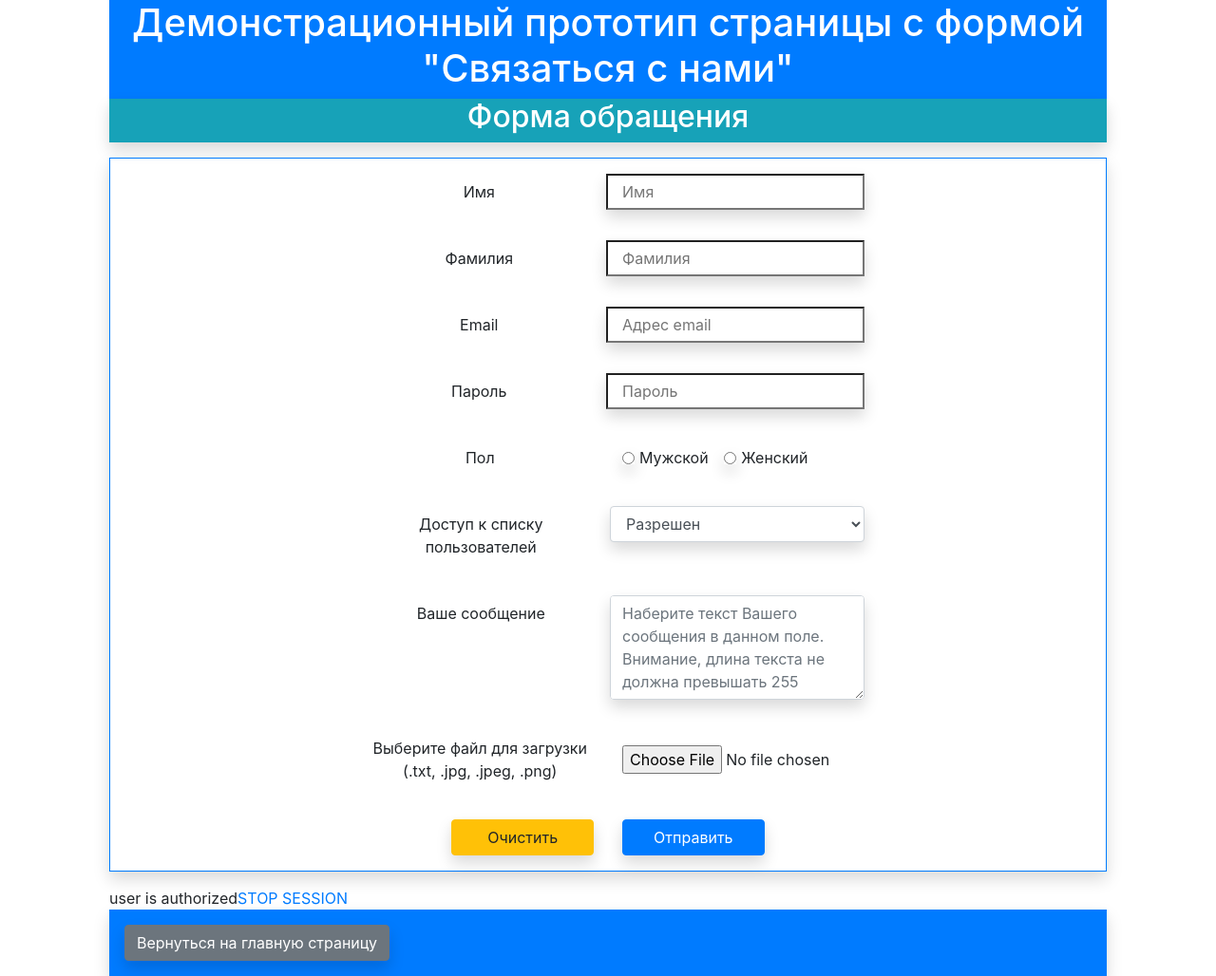
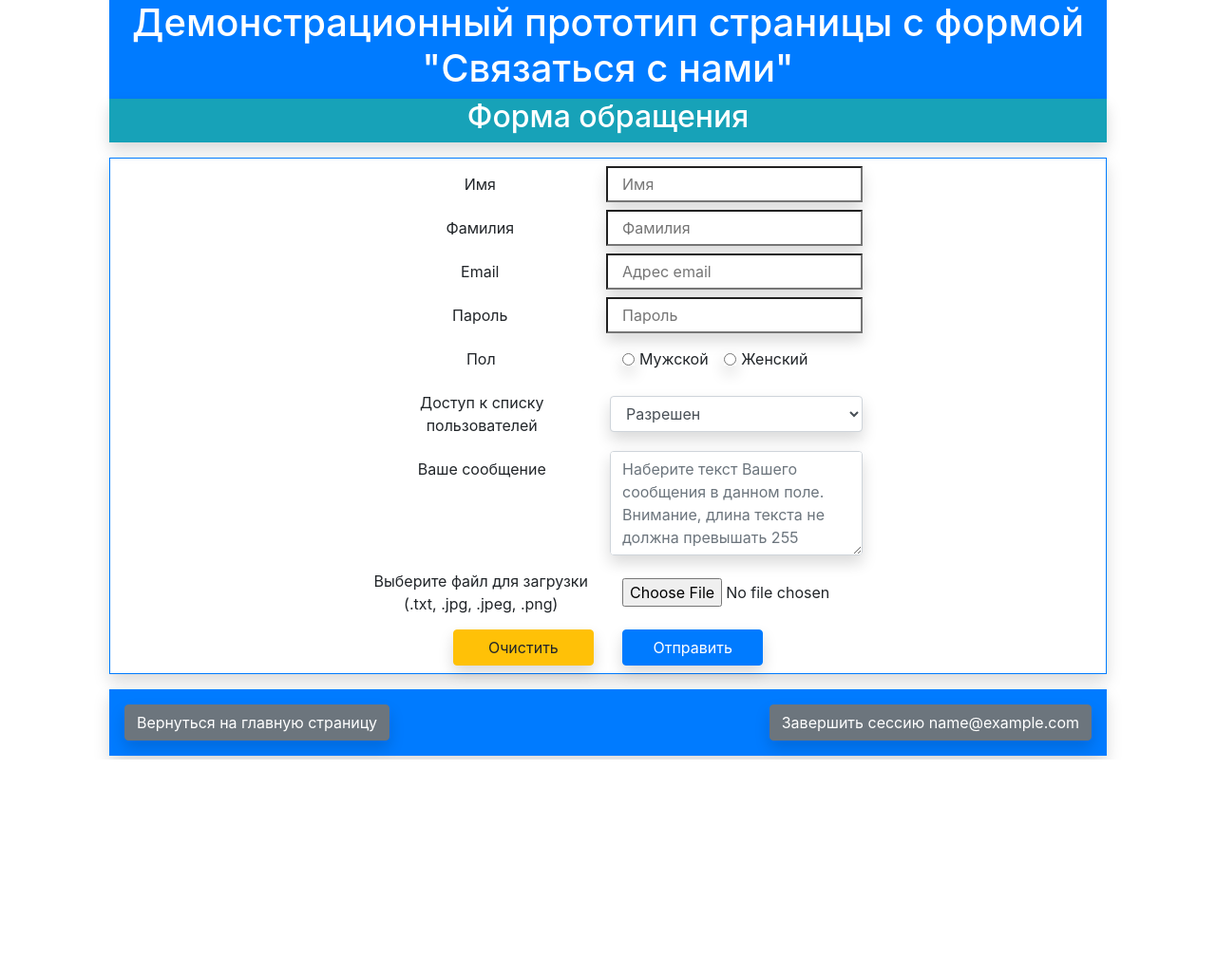
Before and after one commit to atghru/php_practice, a PHP site: page /index.php?mode=add in a window 1280 px wide. Shown: the whole page at 95% size. After the commit the page ends 800 px from the top, so only its background shows below. Run offline with PHP 8.4, Linux system fonts and the light colour scheme; the visitor is signed in with stand-in values (Sample User, id 1); data that the repository does not hold is empty.

Commit message:
add input select to limit number of results per page, modify 99.1_ReturnButton.php to add new session control button

```diff
--- a/index.php
+++ b/index.php
@@ -51,14 +51,10 @@ if ($_SERVER['REQUEST_METHOD'] === 'POST' && BEEPBOOP) {
     print('</pre></div>');
 }
 
-if ($_SESSION['user_is_authorized'] === true){
-    print("user is authorized");
-    print("<a href=\"index.php?stop_session=1\">STOP SESSION</a>");
-}
-else {
-    print("user is not authorized");
-}
+// if ($_SESSION['user_is_authorized'] === true) {
+//     include('page_parts/0.1_UserIsAuthorized.php');
+// }
 
-include('page_parts/99.1_ReturnButton.html');
+include('page_parts/99.1_ReturnButton.php');
 
 require('page_parts/99.0_Footer.html');
--- a/page_parts/3.0_Form.html
+++ b/page_parts/3.0_Form.html
@@ -6,26 +6,25 @@
     </div>
 </div>
 <div>
-
     <form method="post" action="index.php?mode=add" class="form-group border border-primary shadow"  enctype="multipart/form-data">
-                        <div class="row row-cols-2 justify-content-md-center">
-                        <div class="form-group row m-3">
+        <div class="row row-cols-2 justify-content-center p-1">
+        <div class="form-group row m-1">
             <label for="firstname" class="col col-form-label text-center">Имя</label>
             <input id="firstname" class="col shadow" type="text" name="firstname" placeholder="Имя" required="">
         </div>
-                        <div class="form-group row m-3">
+        <div class="form-group row m-1">
             <label for="lastname" class="col col-form-label text-center">Фамилия</label>
             <input id="lastname" class="col shadow" type="text" name="lastname" placeholder="Фамилия" required="">
         </div>
-                        <div class="form-group row m-3">
+        <div class="form-group row m-1">
             <label id="email" class="col col-form-label text-center">Email</label>
             <input id="email" class="col shadow" type="email" name="email" placeholder="Адрес email" required="">
         </div>
-                        <div class="form-group row m-3">
+        <div class="form-group row m-1">
             <label id="password" class="col col-form-label text-center">Пароль</label>
-                            <input id="password" class="col shadow" type="password" name="password" placeholder="Пароль" required="" autocomplete="new-password">
+            <input id="password" class="col shadow " type="password" name="password" placeholder="Пароль" required="" autocomplete="new-password">
         </div>
-                        <div class="form-group row m-3">
+        <div class="form-group row m-1">
             <legend class="col-form-label col text-center">Пол</legend>
             <div class="col align-self-center">
                 <div class="form-check-inline">
@@ -38,23 +37,23 @@
                 </div>
             </div>
         </div>
-                        <div class="form-group row m-3">
+        <div class="form-group row m-1">
                 <label for="userlisting" class="col col-form-label col text-center">Доступ к списку пользователей</label>
-                                <select class="form-control col shadow" id="userlisting" name="userlisting" required>
+                <select class="form-control col shadow align-self-center" id="userlisting" name="userlisting" required>
                     <option value="enabled">Разрешен</option>
                     <option value="disabled">Запрещен</option>
                 </select>
         </div>
-                        <div class="form-group row m-3">
+        <div class="form-group row m-1">
             <label for="form_textarea" class="col col-form-label text-center">Ваше сообщение</label>
             <textarea maxlength="255" class="form-control col shadow" id="form_textarea" name="form_textarea" rows="4" placeholder="Наберите текст Вашего сообщения в данном поле. Внимание, длина текста не должна превышать 255 символов" required></textarea>
             </select>
         </div>
-                        <div class="for-group row m-3">
+        <div class="for-group row m-1">
             <label for="input_file" class="col col-form-label text-center">Выберите файл для загрузки (.txt, .jpg, .jpeg, .png)</label>
             <input type="file" class="col align-self-center" id="input_file" name="input_file" required accept=".txt,.jpg,.jpeg,.png">
         </div>
-                        <div class="form-group row justify-content-center align-items-center m-3">
+        <div class="form-group row justify-content-center align-items-center m-1">
             <div class="col-sm-4">
                     <input class="btn btn-warning btn-block shadow" type="reset" value="Очистить" title="Внимание! Действие удалит все введенные данные из формы!">
             </div>
--- a/page_parts/99.1_ReturnButton.html
+++ /dev/null
@@ -1,7 +0,0 @@
-<div class="container-fluid bg-primary text-white p-3 shadow">
-    <div class="row">
-        <div class="col">
-                <a href="/index.php"><button class="btn btn-secondary shadow">Вернуться на главную страницу</button></a>
-        </div>
-    </div>
-</div>
--- /dev/null
+++ b/page_parts/99.1_ReturnButton.php
@@ -0,0 +1,13 @@
+<?php
+print("<div class=\"container-fluid bg-primary text-white p-3 shadow\">");
+print("    <div class=\"row \">");
+print("        <div class=\"col\">");
+print("                <a href=\"/index.php\"><button class=\"btn btn-secondary shadow\">Вернуться на главную страницу</button></a>");
+print("        </div>");
+if ($_SESSION['user_is_authorized'] === true){
+    print("        <div class=\"col d-flex justify-content-end\">");
+    print("                <a href=\"/index.php?stop_session=1\" class=\"text-white\"><button class=\"btn btn-secondary shadow\">Завершить сессию $_SESSION[user_email]</button></a>");
+    print("        </div>");
+}
+print("    </div>");
+print("</div>");
```
Also changed, not shown: page_parts/6.1_ListData.php (+59 -18 lines). Lines whose indentation alone changed are shown as unchanged.
